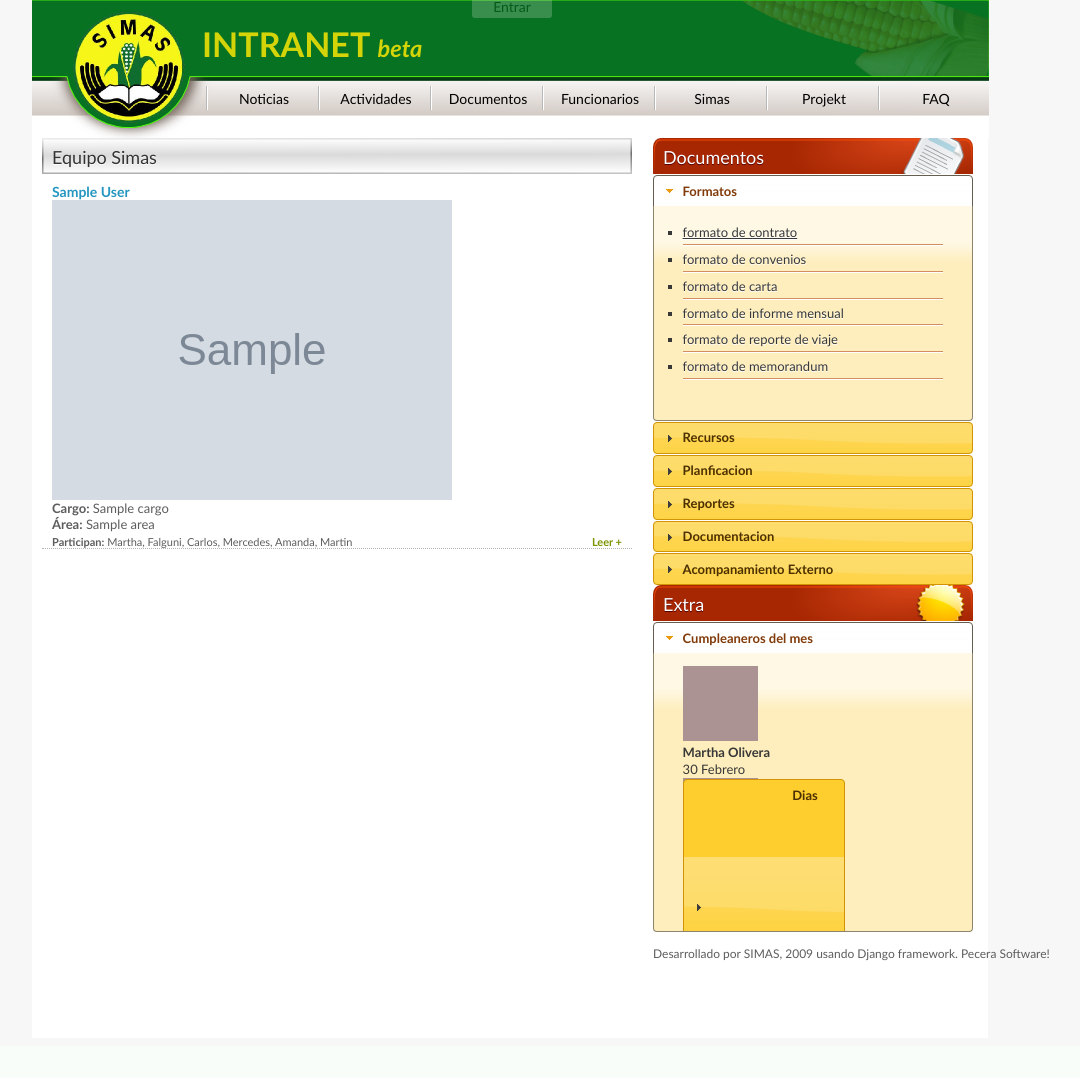
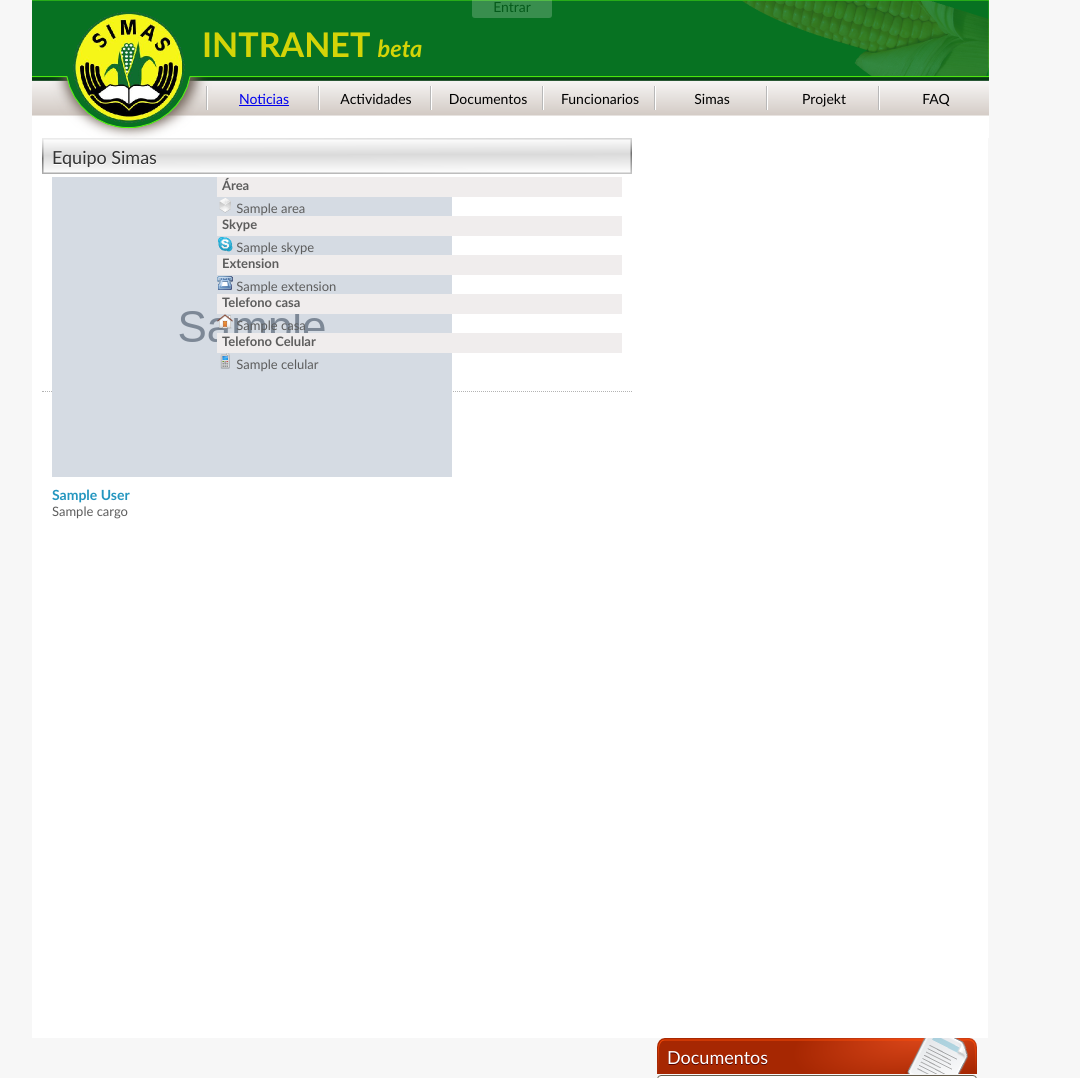
Before and after one commit to fitoria/django-simas, a Django app: template simas/templates/profiles/profile_detail.html in a window 1280 px wide; the page is wider, and only the part inside the window is pictured. Shown: the top 1078 px of that part, without its empty margins (128-1208 px from the left). Before the commit the page ends 961 px from the top of that part, so only its background shows below. Run offline with Django 3.2, Linux system fonts and the light colour scheme; the template is opened without the code that fills it: most values are stand-ins (such as "Sample title", 1, 10 or a date in 2020); grey boxes marked "Sample" are stand-in pictures.

Commit message:
pimping profiles templates

```diff
--- a/simas/media/css/estilo.css
+++ b/simas/media/css/estilo.css
@@ -201,6 +201,19 @@ h2{
   color:#333;
   text-shadow:0 1px 0 #fff
 }
+
+#titulo_content_lista{
+  width:590px;
+  height:28px;
+  background-image: url(../imagen/titulo_tasa.png);
+  background-repeat:no-repeat;
+  font-size:18px;
+  padding-left:10px;
+  padding-top:8px;
+  color:#333;
+  text-shadow:0 1px 0 #fff
+}
+
 .contenido_noticia{
   padding-left:10px;
   padding-right:10px;
@@ -362,7 +375,7 @@ margin-bottom:5px;
 }
 
 /* --------------Contenido para vistas detalle-------------- */
-#actividades_lista{
+#content_lista{
   width:590px;
   margin-bottom:15px;
   /*background: url(../imagen/fondotasa.png);
@@ -399,6 +412,55 @@ margin-bottom:5px;
   background:#eff6f2;
   padding-top:5px;
 }
+
+.contenido_detalle{
+  padding-left:10px;
+  padding-right:10px;
+  font-size:13px;
+  border-bottom-width:1px;
+  border-bottom-style:dotted;
+  border-bottom-color:#b3b3b3;
+
+}
+
+.contenido_detalle h1{
+  font-weight:bold;
+  font-size:14px;
+  color:#2496bf;
+  margin-bottom:0px;
+  text-shadow:0 1px 0 #fff
+}
+
+.contenido_detalle p{
+ margin-top:0px;
+ margin-bottom:3px;
+}
+.contenido_detalle .leermas{
+ text-align:right;
+}
+
+.avatar_lista{
+float:left;
+width:80px;
+height:75px;
+}
+
+.avatar_detalle{
+ height:195px;
+ width:165px;
+ float:left;
+
+}
+
+.campo_perfil{
+background:#f0eded;
+width:400px;
+height:20px;
+float:left;
+padding-left:5px;
+
+}
+
 
 /* --------------Esto no va por el momento-------------- */
 #contenido_inferior{
--- a/simas/templates/profiles/profile_detail.html
+++ b/simas/templates/profiles/profile_detail.html
@@ -1,17 +1,29 @@
-{%extends "base.html"%}
+{%extends "clean_base.html"%}
 {%block title%}Perfiles{%endblock%}
-{%block left_column%}
-<div id="actividades_lista" >
-        <div id="titulo_tasa">Equipo Simas</div>
-        <div id="resultado_actividades">
-            <div class="contenido_actividad">
+{%block content%}
+<div id="content_lista" >
+        <div id="titulo_content_lista">Equipo Simas</div>
+        <div id="resultado">
+            <div class="contenido_detalle">
+
+                <div class="avatar_detalle">
+                <img src="{{profile.avatar.url_150x150}}"/>
                 <h1>{{profile.user.first_name}} {{profile.user.last_name}}</h1>
-                <img src="{{profile.avatar.url_300x200}}"/>
+                {{profile.cargo}}
+                </div>
                 <p>
-                    <b>Cargo:</b> {{profile.cargo}}<br>
-                    <b>Área:</b> {{profile.area}}<br>
+                    <div class="campo_perfil"><b>Área</b></div>
+                    <img src="{{MEDIA_URL}}imagen/area.png"> {{profile.area}}<br>
+                    <div class="campo_perfil"><b>Skype</b></div>
+                    <br><img src="{{MEDIA_URL}}imagen/skype.png"> {{profile.skype}}<br>
+                    <div class="campo_perfil"><b>Extension</b></div>
+                    <br><img src="{{MEDIA_URL}}imagen/telephone.png"> {{profile.extension}}<br>
+                    <div class="campo_perfil"><b>Telefono casa</b></div>
+                    <br><img src="{{MEDIA_URL}}imagen/home.png"> {{profile.casa}}<br>
+                    <div class="campo_perfil"><b>Telefono Celular</b></div>
+                    <br><img src="{{MEDIA_URL}}imagen/phone.png"> {{profile.celular}}<br>
                 </p>
-                <span class="participantes"><b>Participan:</b> Martha, Falguni, Carlos, Mercedes, Amanda, Martin </span><div class="leermas der"><a href="#"> Leer +</a>
+                <br clear="both">
             </div>
         </div>
         </div>
```
Also changed, not shown: simas/templates/profiles/profile_list.html (+12 -11 lines), simas/media/imagen/area.png (added), simas/media/imagen/home.png (added), simas/media/imagen/phone.png (added), simas/media/imagen/skype.png (added), simas/media/imagen/telephone.png (added).
